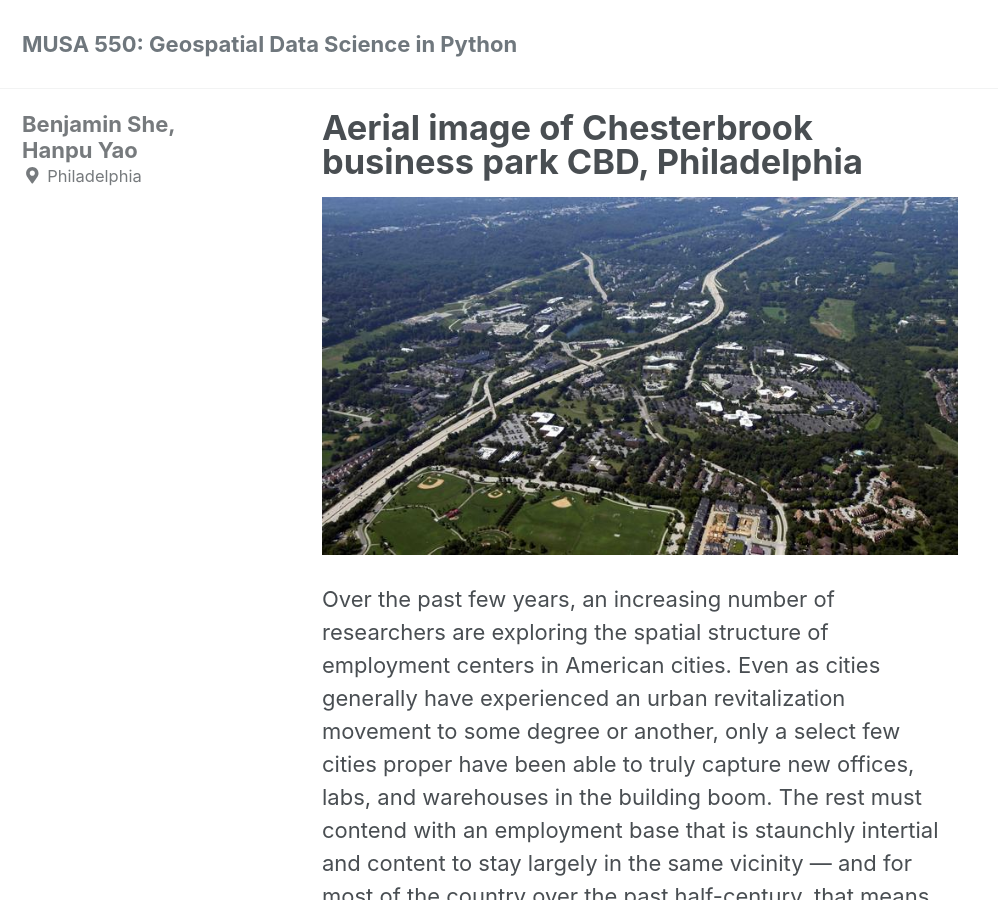
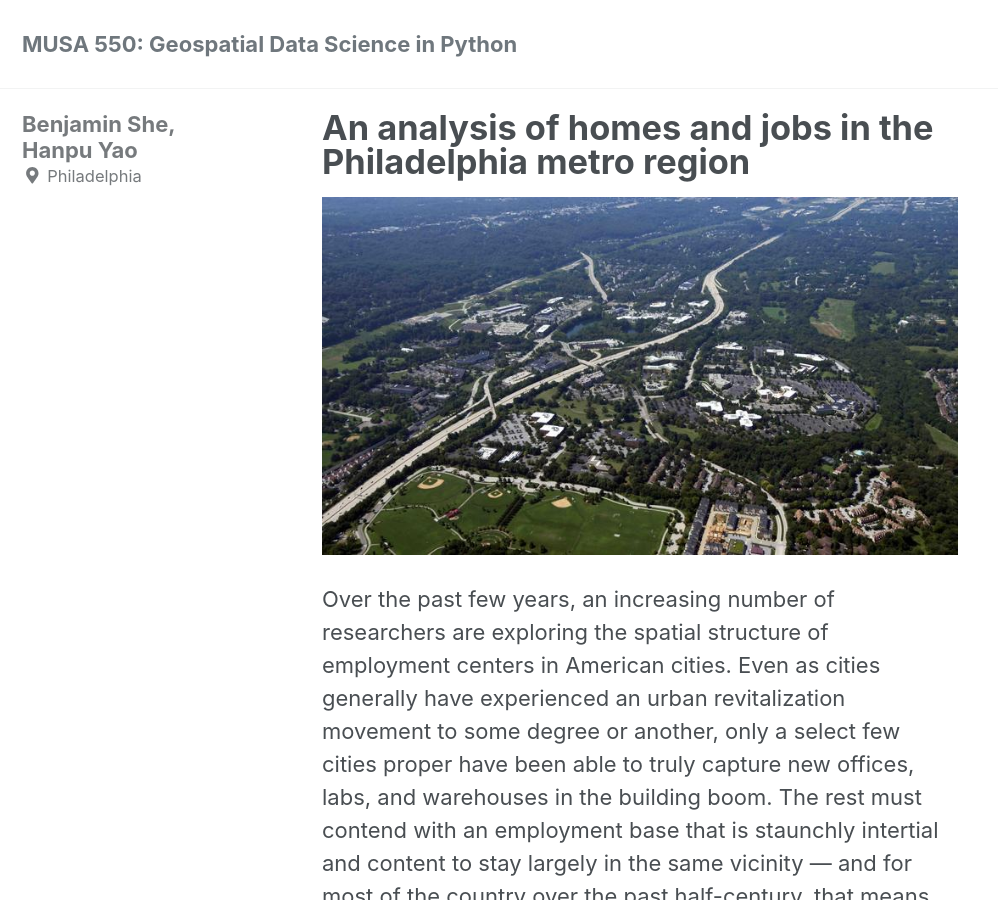
Before and after one commit to yhp92/MUSA550-final, a Jekyll site: the page built from _posts/2019-04-21-intro.md, in a window 1280 px wide and 900 px high. Shown: the whole window, without its empty margins (0-998 px from the left). Built offline with Jekyll 4.4.1, drawn with Linux system fonts in a browser that asks for light colours; cached includes are drawn as plain includes; nearby versions of some CDN libraries; a script that is not in the unit is left out.

Commit message:
Update and rename 2019-04-18-welcome-to-github-pages.md to 2019-04-21-intro.md

```diff
--- a/_posts/2019-04-18-welcome-to-github-pages.md
+++ b/_posts/2019-04-21-intro.md
@@ -1,5 +1,6 @@
 ---
-title: "Aerial image of Chesterbrook business park CBD, Philadelphia"
+title: "An analysis of homes and jobs in the Philadelphia metro region
+"
 date: 2021-04-18T15:34:30-04:00
 excerpt: "Introduction"
 categories:
```
